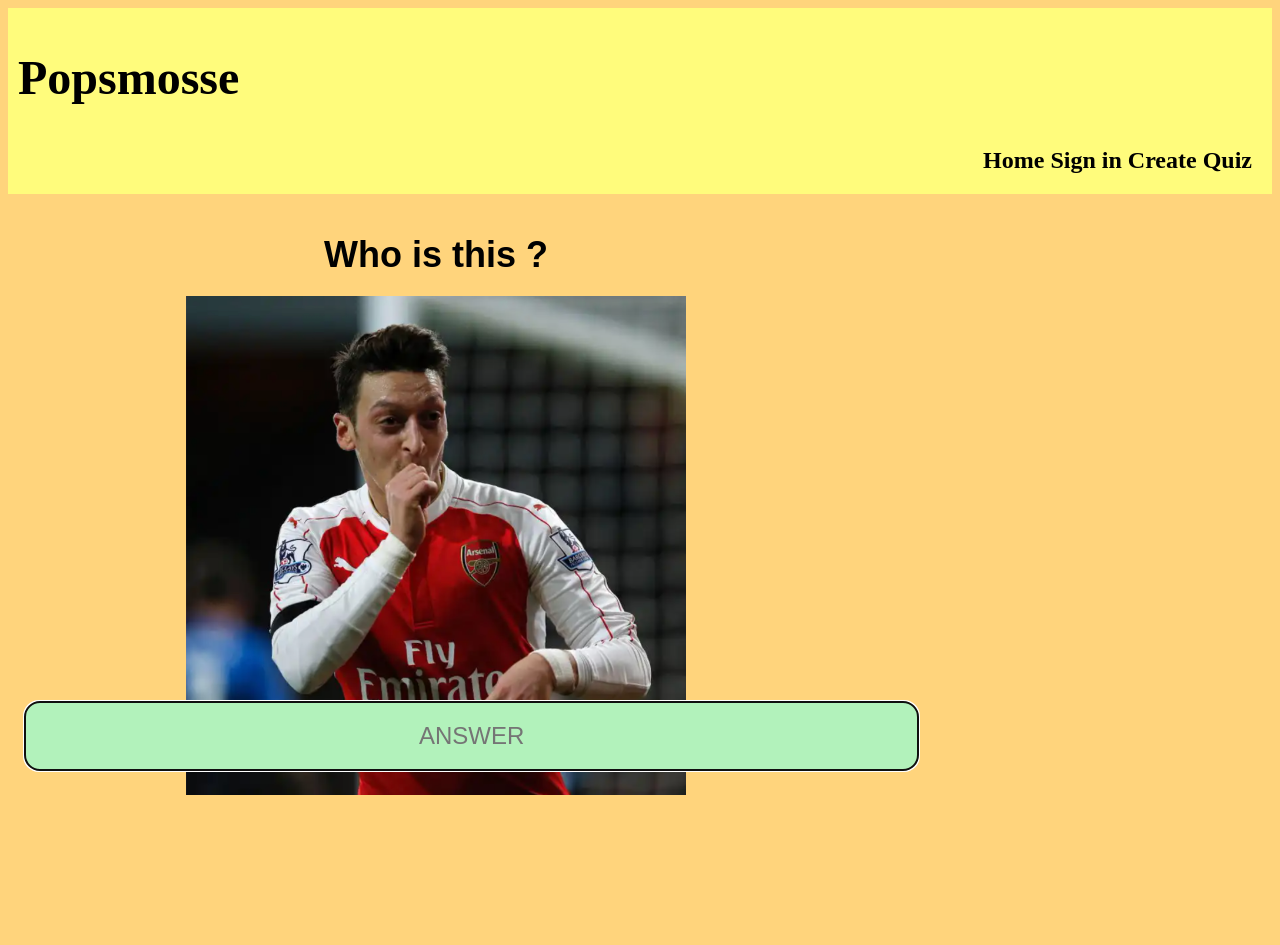
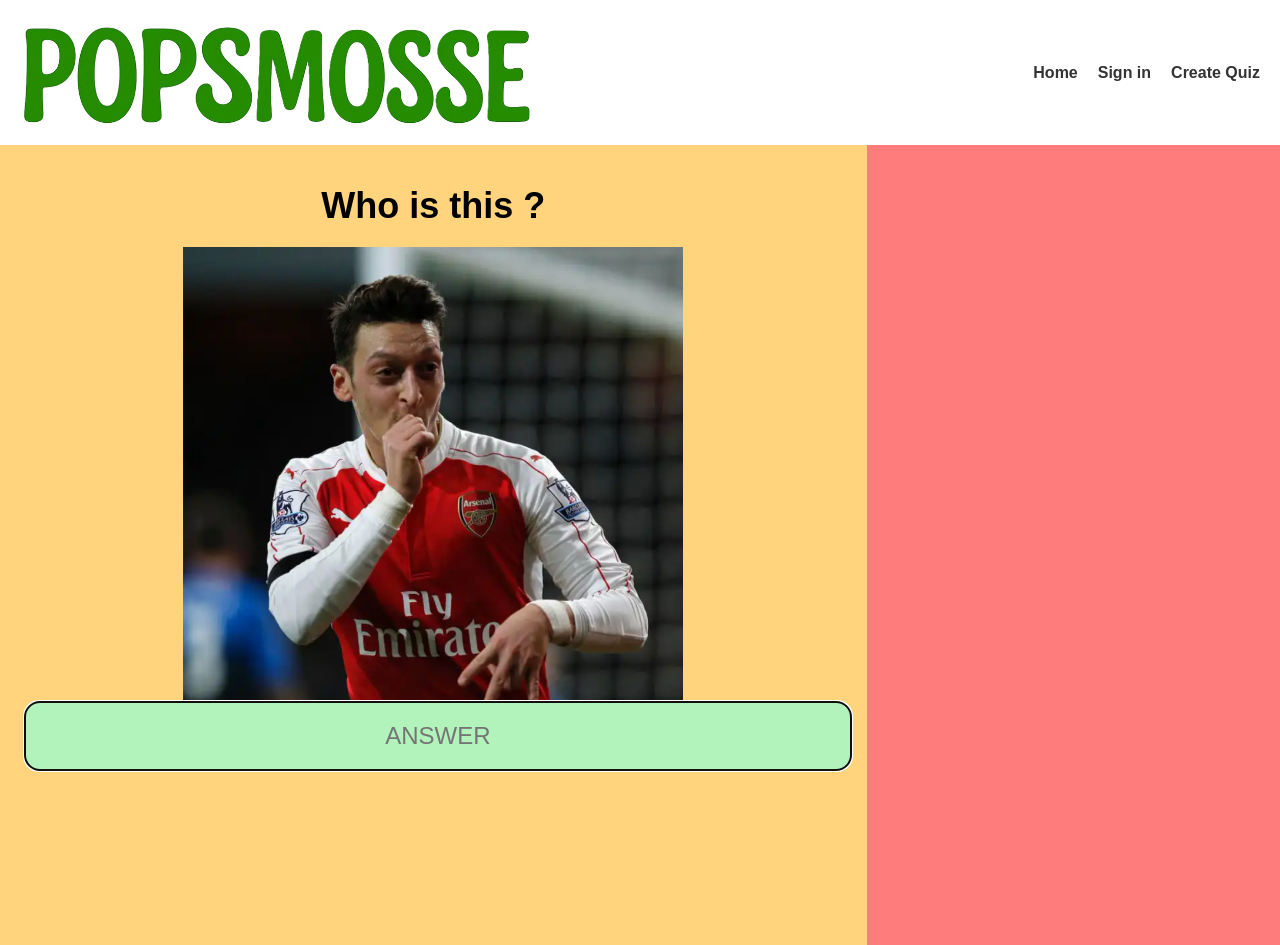
Before and after one commit to pasgoat/Popsmosse, a plain HTML site: page html/play.html in a window 1280 px wide. Before the commit the page ends 808 px from the top, so only its background shows below. Drawn offline with Linux system fonts and the light colour scheme.

Commit message:
reorganized css and more questions

```diff
--- a/css/base.css
+++ b/css/base.css
@@ -1,4 +1,4 @@
-*{
+* {
     box-sizing: border-box;
     font-family: "Poppins", sans-serif;
 }
--- a/css/input.css
+++ b/css/input.css
@@ -22,3 +22,23 @@
     height: 47px;
     padding: 12px 15px;
 }
+
+.answer {
+    position: fixed;
+    bottom: 30px;
+    left: 25px;
+    width: 64.5%; /* 2/3 of screen */
+    background-color: #b2f2bb;
+    padding: 20px;
+    display: flex;
+    justify-content: center;
+    border-radius: 15px;
+    border: none;
+    text-align: center;
+    font-size: 24px;
+    text-transform: uppercase
+}
+
+.answer:hover {
+    background-color: #99e6a2;
+}
--- a/css/playstyles.css
+++ b/css/playstyles.css
@@ -1,26 +1,3 @@
-.header {
-    background-color: rgb(256,252,124);
-    padding: 10px;
-    text-align: left;
-    font-size: 24px;
-    font-weight: bold;
-}
-
-nav {
-    background-color: rgb(256,252,124);
-    padding: 10px;
-    text-align: right;
-}
-
-body {
-    background-color: rgb(256,212,124);
-}
-
-html, body {
-    overflow: hidden;
-    height: 100%;
-}
-
 .question1-image {
     width: 500px;
     height: auto;
@@ -32,18 +9,7 @@ html, body {
     text-align: center;
     margin: 0;
     padding: 20px;
-    font-family: 'Arial', sans-serif;
     font-weight: bold;
-}
-
-a {
-    text-decoration: none;
-    color: rgb(0, 0, 0);
-}
-
-a:hover {
-    background-color: rgb(256,212,124);
-    border-radius: 15px;
 }
 
 .quiz-container {
@@ -72,26 +38,6 @@ a:hover {
     text-align: center;
 }
 
-.answer {
-    position: fixed;
-    bottom: 30px;
-    left: 25px;
-    width: 66.66%; /* 2/3 of screen */
-    background-color: #b2f2bb;
-    padding: 20px;
-    display: flex;
-    justify-content: center;
-    border-radius: 15px;
-    border: none;
-    text-align: center;
-    font-size: 24px;
-    text-transform: uppercase
-}
-
-.answer:hover {
-    background-color: #99e6a2;
-}
-
 .logo {
     display: flex;
     justify-content: left;
--- a/html/play.html
+++ b/html/play.html
@@ -5,20 +5,20 @@
     <meta name="viewport" content="width=device-width, initial-scale=1.0">
     <title>Popsmosse - Play</title>
     <link rel="stylesheet" href="../css/playstyles.css">
+    <link rel="stylesheet" href="../css/base.css">
+    <link rel="stylesheet" href="../css/input.css">
     <script src="../js/playscript.js"></script>
     </head>
 <body>
     <header class="header">
-        <div class="logo">
-            <h1>Popsmosse</h1>
-        </div>
-        <div class="navbar">
-            <nav>
+        <nav class="navbar">
+            <img src="../img/logo.png" alt="Logo - Popsmosse" class="nav-logo" height="125px" width="auto">
+            <div class="nav-links">
                 <a href="home.html">Home</a>
                 <a href="signin.html">Sign in</a>
                 <a href="createquiz.html">Create Quiz</a>
-            </nav>
-        </div>
+            </div>
+        </nav>
     </header>
 
     <div class="quiz-container">
--- a/js/playscript.js
+++ b/js/playscript.js
@@ -8,7 +8,11 @@ const questions = [
     { image: "question1.png", answer: "ozil" },
     { image: "question2.png", answer: "jinping" },
     { image: "question3.png", answer: "djokovic" },
-    { image: "question4.png", answer: "brady" }
+    { image: "question4.png", answer: "brady" },
+    { image: "question6.png", answer: "sakho" },
+    { image: "question7.png", answer: "singe" },
+    { image: "question5.png", answer: "hitler" },
+    { image: "question8.png", answer: "georges" }
 ];
 
 function setupQuiz() {
```
Also changed, not shown: questions/question5.png (added), questions/question6.png (added), questions/question7.png (added), questions/question8.png (added).
